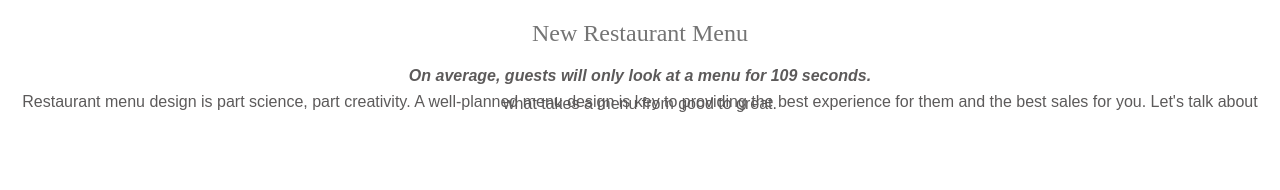
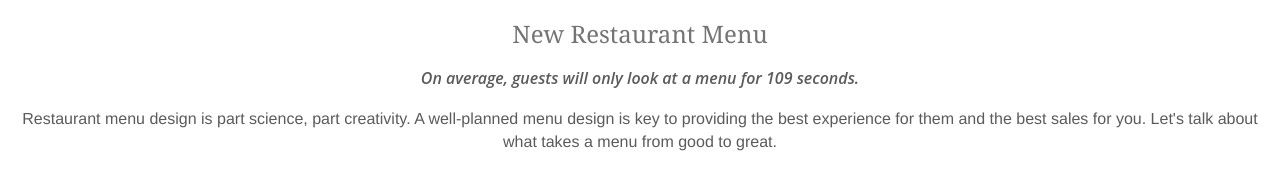
Before and after one commit to borisov5/HTML-and-CSS, a plain HTML site: page 03. CSS and Typography Exercise/01_Restaurant-Menu/index.html in a window 1280 px wide. Drawn offline with Linux system fonts and the light colour scheme.

Commit message:
updated task 1

```diff
--- a/03. CSS and Typography Exercise/01_Restaurant-Menu/style.css
+++ b/03. CSS and Typography Exercise/01_Restaurant-Menu/style.css
@@ -3,25 +3,25 @@ body {
 }
 
 h1 {
+    font-family: Sentinel A, Sentinel B, Georgia, Times New Roman, Times, serif;
     font-weight: 400;
-    font-family: 'Times New Roman', Times, serif;
     line-height: 1.15;
     color: #747474;
 }
 
 span {
-    font-family: Arial, Helvetica, sans-serif;
+    font-family: Graphik Semibold Web, Open Sans, Helvetica Neue, Helvetica, Arial, sans-serif;
     font-style: oblique;
     color: #5c5a5a;
-    line-height: 1.46px;
+    line-height: 1.46;
     font-weight: 600;
     font-size: 16px;
 }
 
 p {
-    font-family: Arial, Helvetica, sans-serif;
+    font-family: Graphik Regular Web, Helvetica Neue, Helvetica, Arial, sans-serif;
     font-weight: 400;
     color: #5c5a5a;
-    line-height: 1.46px;
+    line-height: 1.46;
     font-size: 16px;
 }
```
Also changed, not shown: 3 other files.
